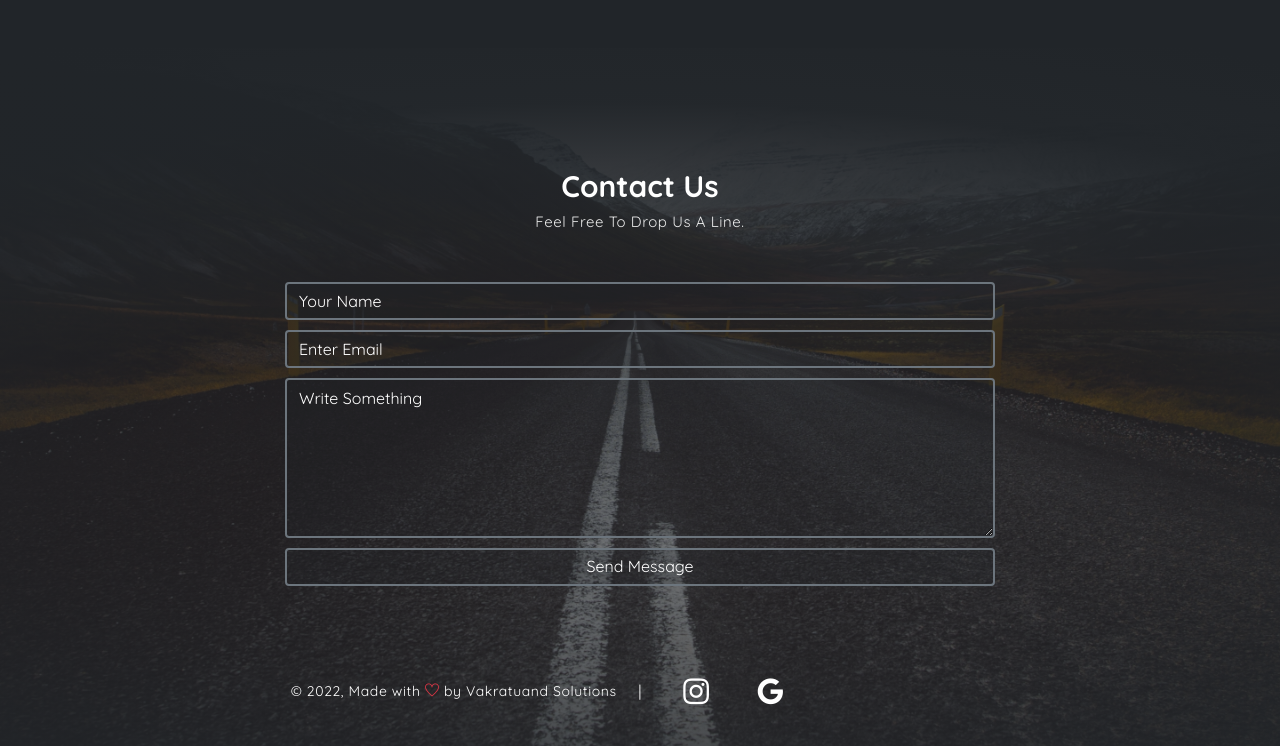
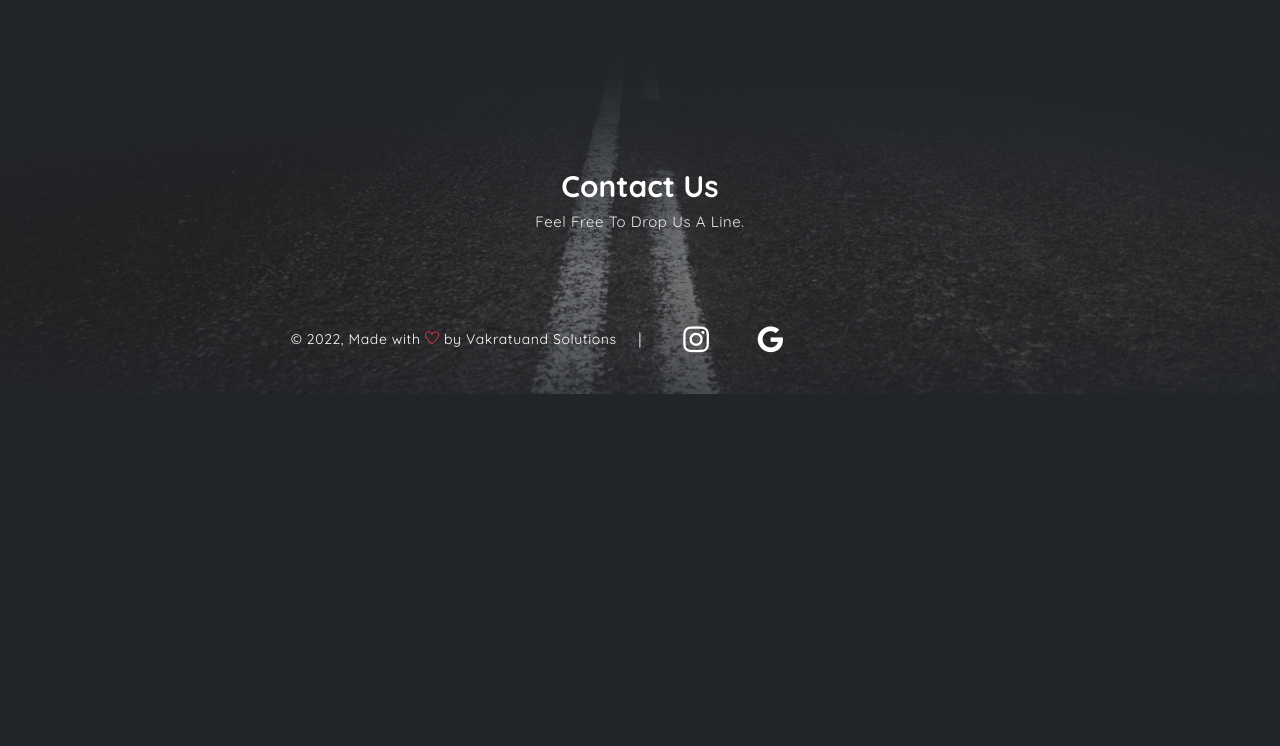
Before and after one commit to VakratuandSolutions/vakaratuandsolutions.github.io, a plain HTML site: page index.html in a window 1280 px wide. Shown: the part 1754-2500 px from the top of the page. After the commit the page ends 2148 px from the top, so only its background shows below. Drawn offline with Linux system fonts and the light colour scheme.

Commit message:
Update index.html

```diff
--- a/index.html
+++ b/index.html
@@ -163,13 +163,7 @@
             <div class="col-md-10 col-lg-8 m-auto">
                 <h6 class="title mb-2">Contact Us</h6>
                 <p class="mb-5">Feel Free To Drop Us A Line.</p>
-                <form action="" class="form-group">
-                    <input type="text" size="50" class="form-control" placeholder="Your Name" required>
-                    <input type="email" class="form-control" placeholder="Enter Email" requried>
-                    <textarea name="comment" id="comment" rows="6" class="form-control"
-                        placeholder="Write Something"></textarea>
-                    <input type="submit" value="Send Message" class="form-control">
-                </form>
+
             </div>
 
             <!-- footer -->
```
